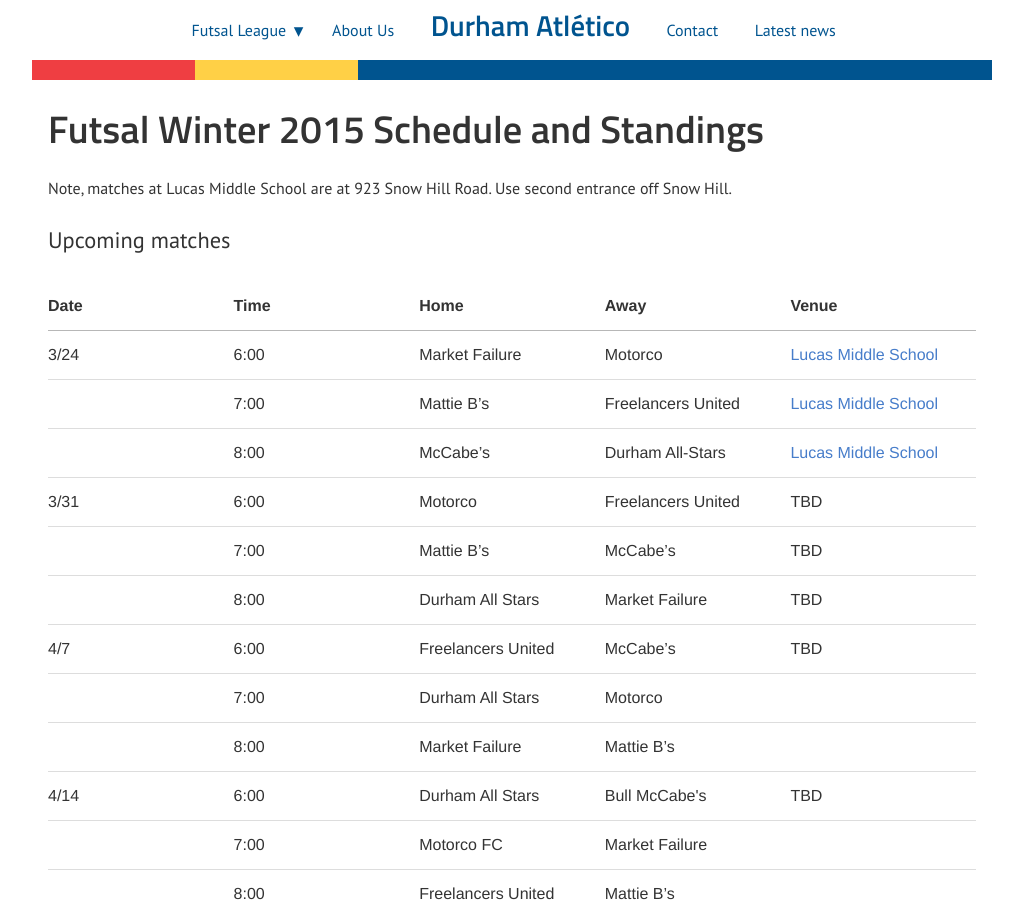
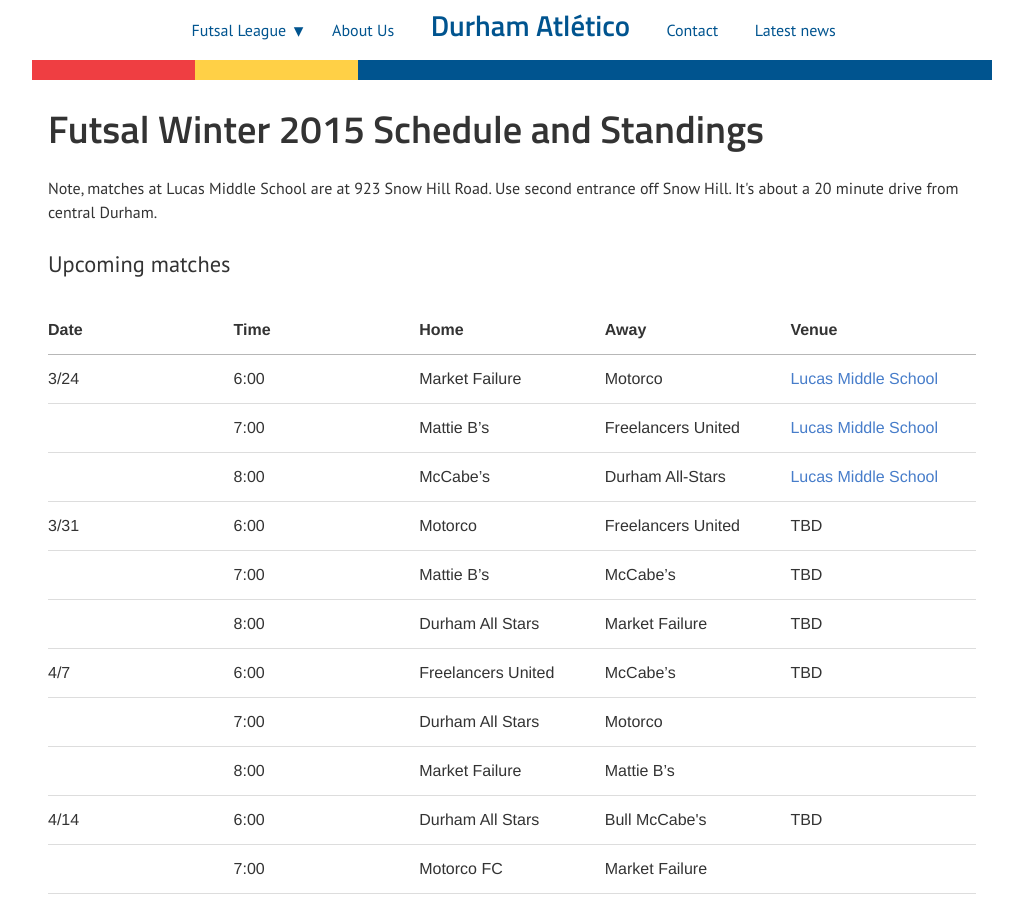
Before and after one commit to durhamatletico/durhamatletico.github.io, a Jekyll site: the page built from futsal/schedule.html, in a window 1280 px wide and 900 px high. Shown: the whole window, without its empty margins (128-1151 px from the left). Built offline with Jekyll 4.4.1, drawn with Linux system fonts in a browser that asks for light colours.

Commit message:
Add note on driving time

```diff
--- a/futsal/schedule.html
+++ b/futsal/schedule.html
@@ -3,7 +3,7 @@ layout: page
 title: Futsal Winter 2015 Schedule and Standings
 permalink: /futsal/schedule/
 ---
-<p>Note, matches at Lucas Middle School are at 923 Snow Hill Road. Use second entrance off Snow Hill.</p>
+<p>Note, matches at Lucas Middle School are at 923 Snow Hill Road. Use second entrance off Snow Hill. It's about a 20 minute drive from central Durham.</p>
 
 <h2>Upcoming matches</h2>
 <table>
```
